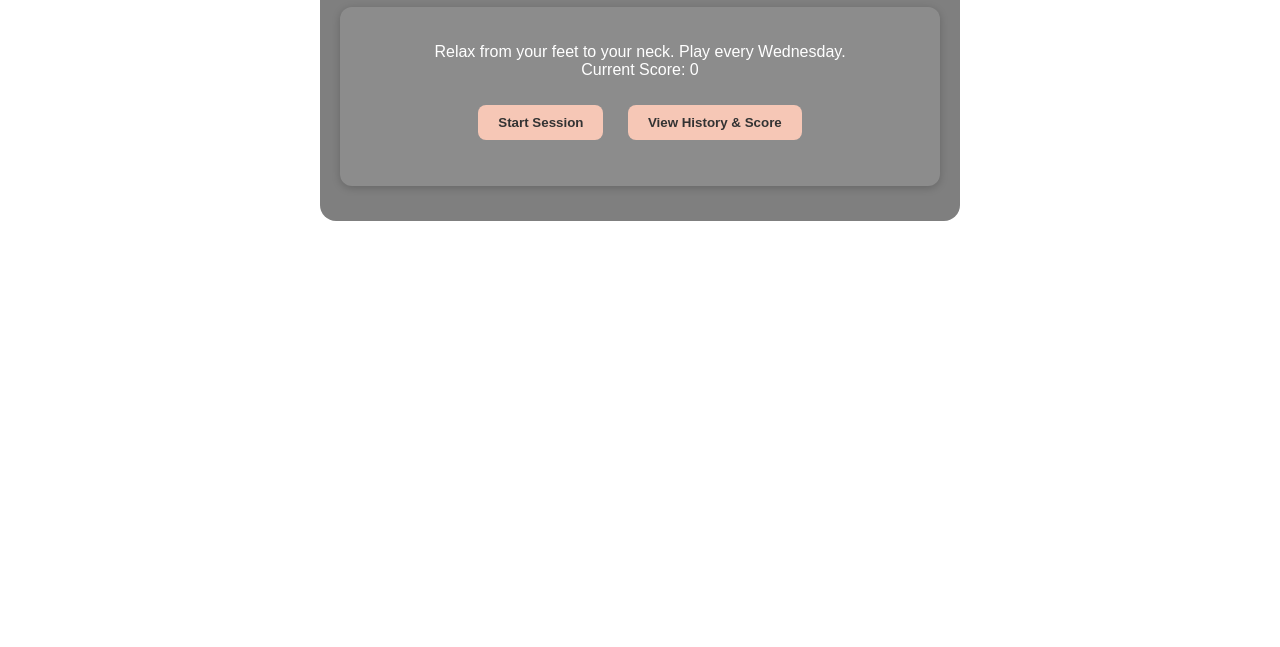
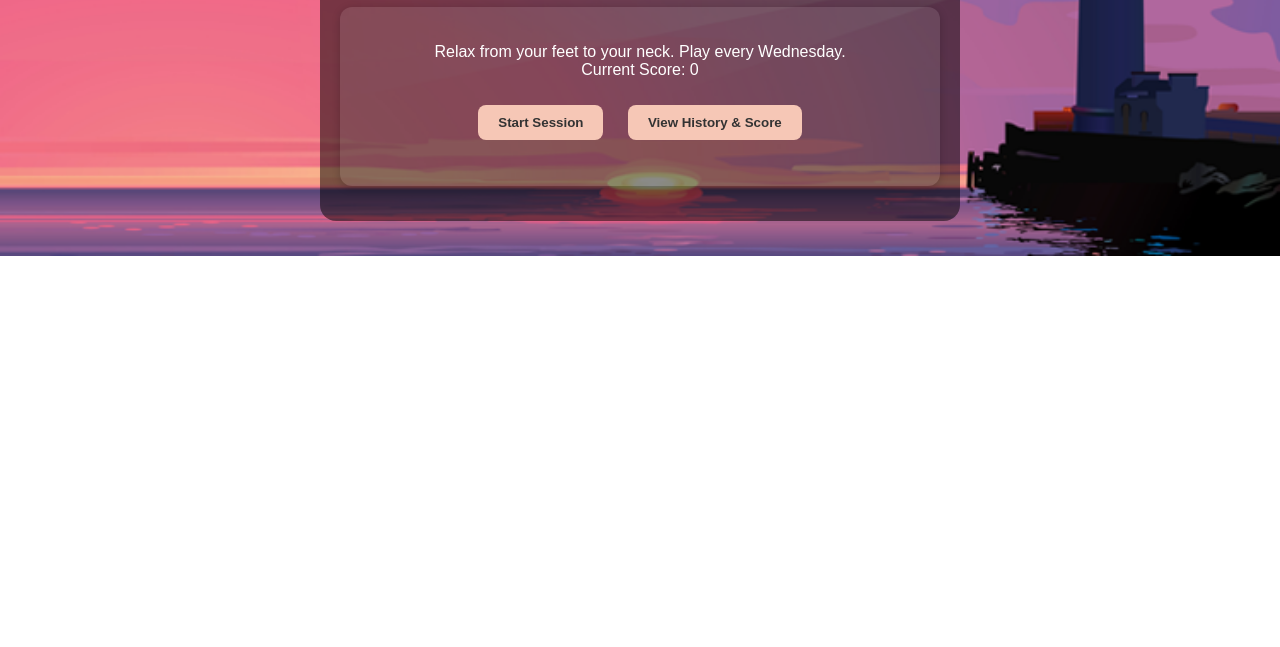
Before and after one commit to Hogwards-coder/pmr-relax-site, a plain HTML site: page index.html in a window 1280 px wide. Shown: the part 153-800 px from the top of the page. Drawn offline with Linux system fonts and the light colour scheme.

Commit message:
Update index.html

```diff
--- a/index.html
+++ b/index.html
@@ -7,7 +7,7 @@
   <style>
     body {
       font-family: 'Poppins', sans-serif;
-      background-image: url('./assets/background1.png');
+      background-image: url('./assets/images/background1.png');
       background-size: cover;
       background-position: center;
       background-repeat: no-repeat;
```
